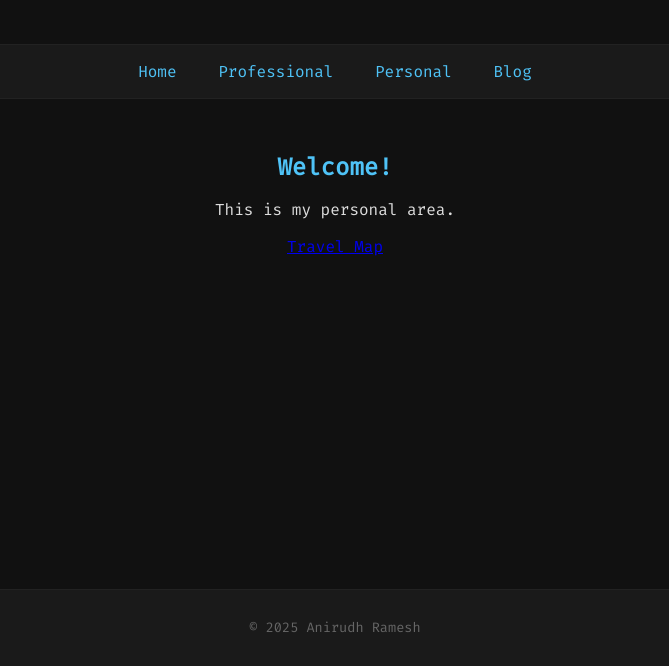
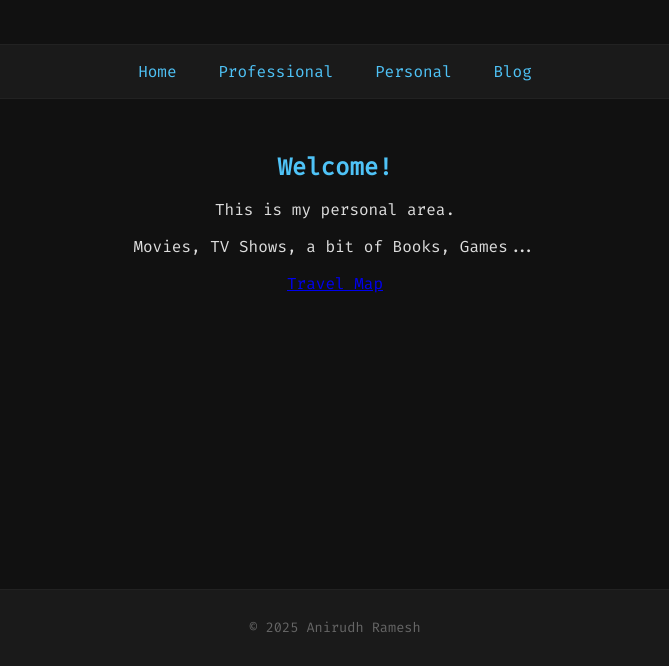
Before and after one commit to BlazingWarlord/biopage, a plain HTML site: page personal.html in a window 1280 px wide. Shown: the part 134-800 px from the top of the page, without its empty margins (305-974 px from the left). Drawn offline with Linux system fonts and the light colour scheme.

Commit message:
Update personal.html

```diff
--- a/personal.html
+++ b/personal.html
@@ -94,6 +94,7 @@
   <main>
     <h2>Welcome!</h2>
     <p>This is my personal area.</p>
+    <p>Movies, TV Shows, a bit of Books, Games...</p>
     <a href="map.html">Travel Map</a>
   </main>
 
```
